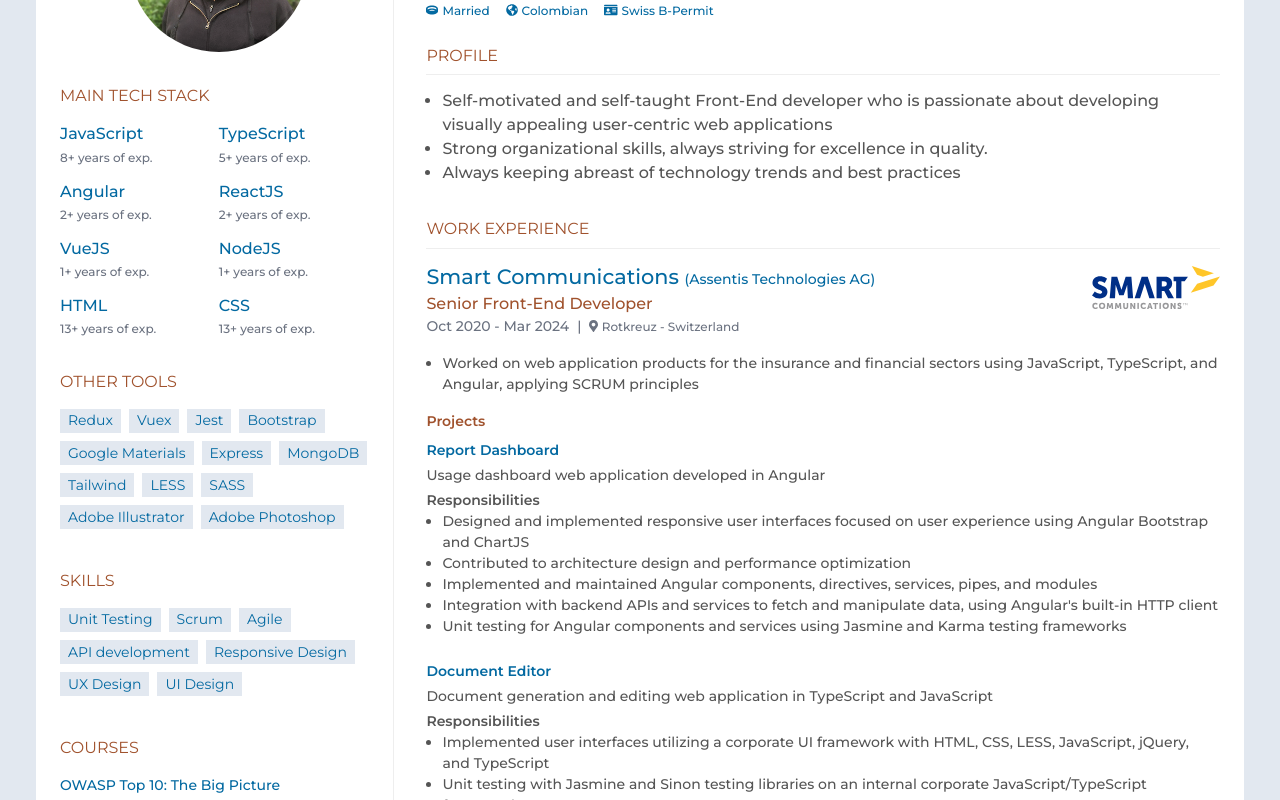
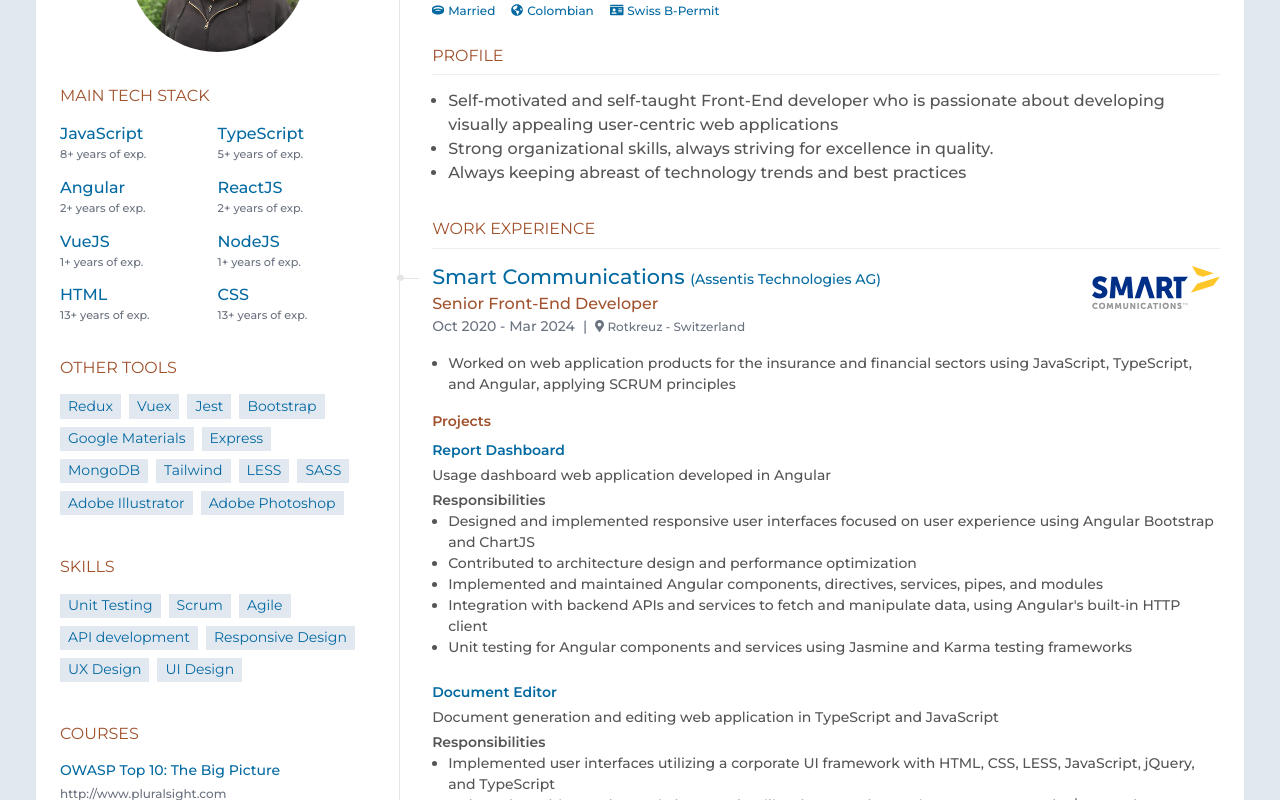
Before and after one commit to danncortes/danncortes, a React app: page / in a window 1280 px wide. Shown: the part 220-1020 px from the top of the page. Built offline with nearby package versions, Linux system fonts and the light colour scheme.

Commit message:
- UI improvements

```diff
--- a/package.json
+++ b/package.json
@@ -9,8 +9,8 @@
     "start": "npx webpack-dev-server --mode=development --port=3001",
     "start:prod": "npx webpack-dev-server --mode=production --port=3001",
     "build": "webpack --config webpack.config.js --mode=production",
-    "predeploy": "npm run build",
-    "deploy": "gh-pages -d build"
+    "deploy": "gh-pages -d build",
+    "publish": "npm run build && npm run deploy"
   },
   "keywords": [],
   "author": "",
--- a/src/components/Course.tsx
+++ b/src/components/Course.tsx
@@ -31,9 +31,8 @@
           {site}
         </a>
       </div>
-      {name === 'Angular 4 Security Using JSON Web Tokens' && (
+      {name === 'NodeJS' && (
         <>
-          <div className="break-page"></div>
           <div className="break-page"></div>
           <div className="break-page"></div>
         </>
--- a/src/components/TechStack.tsx
+++ b/src/components/TechStack.tsx
@@ -41,6 +41,7 @@
           experienceLevel={
             showLevel && (
               <ToolLevel
+                className="techstack-level"
                 level={tech.level}
                 scale={tech.scale}
                 bgColor={bgColor}
--- a/src/components/ToolLevel.tsx
+++ b/src/components/ToolLevel.tsx
@@ -3,6 +3,7 @@
 export type LevelTypeUnion = 'pill' | 'bar' | 'dots';
 
 export interface ExperienceLevelDotProps {
+  className?: string;
   scale: number;
   level: number;
   height: number;
@@ -16,6 +17,7 @@
 }
 
 const ExperienceLevelDot = ({
+  className,
   scale,
   level,
   height,
@@ -44,7 +46,7 @@
     );
   }
 
-  return <div className="flex">{dots}</div>;
+  return <div className={`flex ${className}`}>{dots}</div>;
 };
 
 ExperienceLevelDot.defaultProps = {
@@ -52,6 +54,7 @@
 };
 
 const ExperienceLevelBar = ({
+  className,
   scale,
   level,
   height,
@@ -65,7 +68,7 @@
 
   return (
     <div
-      className={`flex ${type === 'pill' && 'rounded-full'}`}
+      className={`flex ${type === 'pill' && 'rounded-full'} ${className}`}
       style={{
         width: widthContainer,
         height: `${height}px`,
--- a/src/components/WorkExperience.tsx
+++ b/src/components/WorkExperience.tsx
@@ -61,8 +61,8 @@
   };
 
   return (
-    <div className="experience__item">
-      {['Endava', 'Ries Inc.'].includes(companyName) && (
+    <>
+      {['Dada'].includes(companyName) && (
         <>
           <div className="break-page"></div>
           <div className="break-page"></div>
@@ -71,6 +71,7 @@
           <div className="break-page"></div>
         </>
       )}
+      <div className="experience__item">
         <div className="experience__header flex justify-between">
           <div>
             <h3 className="experience__company-name">
@@ -100,7 +101,9 @@
 
         {projects.length > 0 && (
           <>
-          <h3 className="color-primary">Project{projects.length > 1 && 's'}</h3>
+            <h3 className="color-primary">
+              Project{projects.length > 1 && 's'}
+            </h3>
             <ul>
               {projects.map((item) => (
                 <li key={item.name} className="experience__project">
@@ -111,6 +114,15 @@
                     <p className="experience__project-description">
                       {item.description}
                     </p>
+                  )}
+                  {['Truelogic Software'].includes(companyName) && (
+                    <>
+                      <div className="break-page"></div>
+                      <div className="break-page"></div>
+                      <div className="break-page"></div>
+                      <div className="break-page"></div>
+                      <div className="break-page"></div>
+                    </>
                   )}
                   <p className="font-semibold">Responsibilities</p>
                   <ul className="experience__project-responsibilities">
@@ -124,6 +136,7 @@
           </>
         )}
       </div>
+    </>
   );
 };
 
--- a/src/styles.css
+++ b/src/styles.css
@@ -11,6 +11,8 @@
   --primary-color: sienna;
   --primary-color-700: chocolate;
   --secondary-color: #0369a1;
+  --column-gap: 2rem;
+  --border-column-color: #e5e5e5;
 }
 
 /* Helpers */
@@ -110,13 +112,13 @@
 
 .resume-content {
   display: flex;
-  gap: 2rem;
+  gap: var(--column-gap);
 }
 
 .resume-content__left {
   flex: 2 0 0;
-  padding-right: 1rem;
-  border-right: 1px solid #eee;
+  padding-right: 1.5rem;
+  border-right: 1px solid var(--border-column-color);
 }
 
 .resume-content__right {
@@ -166,8 +168,12 @@
 
 .techstack {
   display: grid;
-  grid-template-columns: repeat(auto-fit, minmax(150px, 1fr));
+  grid-template-columns: repeat(auto-fit, minmax(120px, 1fr));
   row-gap: 0.8rem;
+}
+
+.techstack-level {
+  margin: 0.2rem 0;
 }
 
 /* Technology */
@@ -175,14 +181,12 @@
   font-size: 1rem;
   font-weight: 500;
   color: var(--secondary-color);
-  margin-bottom: 0.15rem;
 }
 
 .technology__experience {
-  font-size: 0.75rem;
+  font-size: 0.7rem;
   font-weight: 500;
   color: #6b7280;
-  margin-top: 0.1rem;
 }
 
 /* Tool-level */
@@ -289,6 +293,30 @@
   margin-bottom: 2rem;
   font-weight: 500;
   font-size: 0.875rem;
+  position: relative;
+}
+
+.experience__item::before {
+  content: '';
+  border-top: 1px solid var(--border-column-color);
+  display: block;
+  position: absolute;
+  width: calc(var(--column-gap) - 0.8rem);
+  left: calc(var(--column-gap) * -1);
+  top: 0.9rem;
+}
+
+.experience__item::after {
+  content: '';
+  display: block;
+  position: absolute;
+  width: 0.4rem;
+  height: 0.4rem;
+  border-radius: 1000%;
+  background-color: var(--border-column-color);
+  left: calc(var(--column-gap) * -1);
+  top: 0.9rem;
+  transform: translate(-50%, -50%);
 }
 
 .experience__header {
@@ -429,12 +457,23 @@
 }
 
 @media print {
+  html {
+    font-size: 13px;
+  }
+
   .break-page {
     display: block;
     padding-bottom: 1rem;
   }
 
-  html {
-    font-size: 12px;
+  .techstack {
+    grid-template-columns: repeat(auto-fit, minmax(100px, 1fr));
+  }
+
+  .tag-list__tag {
+    padding: 0.08rem 0.4rem;
+    background-color: unset;
+    border: 1px solid #e2e8f0;
+    border-radius: 0.3rem;
   }
 }
```
Lines whose indentation alone changed are shown as unchanged.
